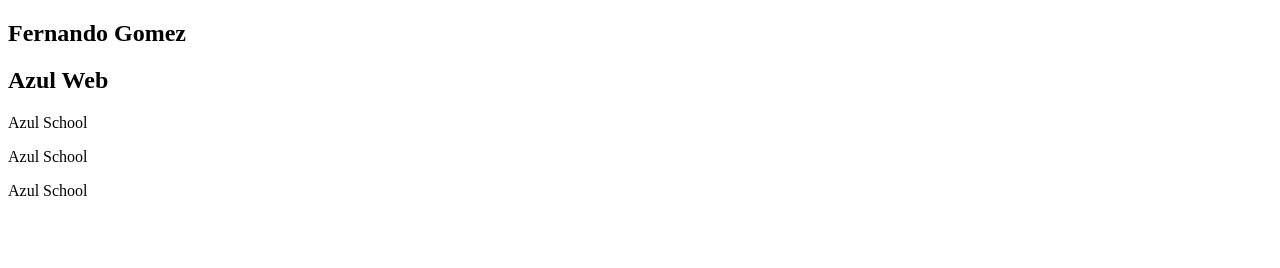
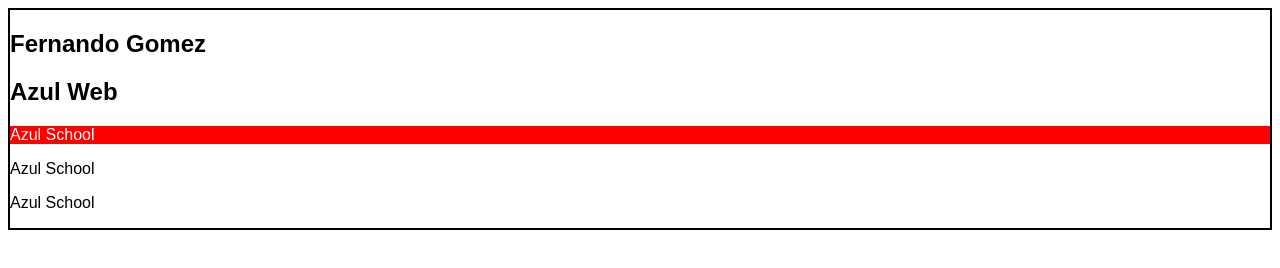
Before and after one commit to FernandoGo21/HTML, a plain HTML site: page Modulo 3 - CSS/atributos.html in a window 1280 px wide. Drawn offline with Linux system fonts and the light colour scheme.

Commit message:
Cambio de carpeta CSS

```diff
--- a/Modulo 3 - CSS/atributos.html
+++ b/Modulo 3 - CSS/atributos.html
@@ -5,7 +5,7 @@
     <meta http-equiv="X-UA-Compatible" content="IE=edge">
     <meta name="viewport" content="width=device-width, initial-scale=1.0">
     <title>Atributos CSS</title>
-    <link rel="stylesheet" href="Modulo 3 - CSS/CSS/atributos.css">
+    <link rel="stylesheet" href="CSS/atributos.css">
 </head>
 <body>
     <section id = "principal", class="arial">
```
